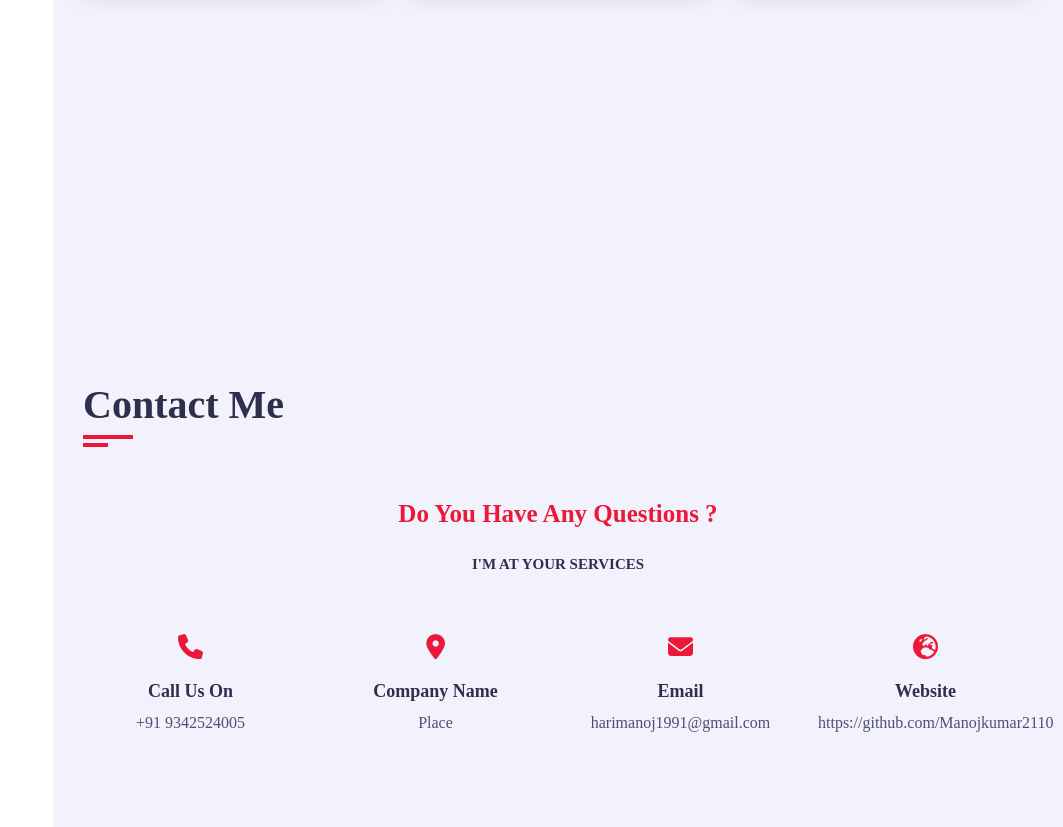
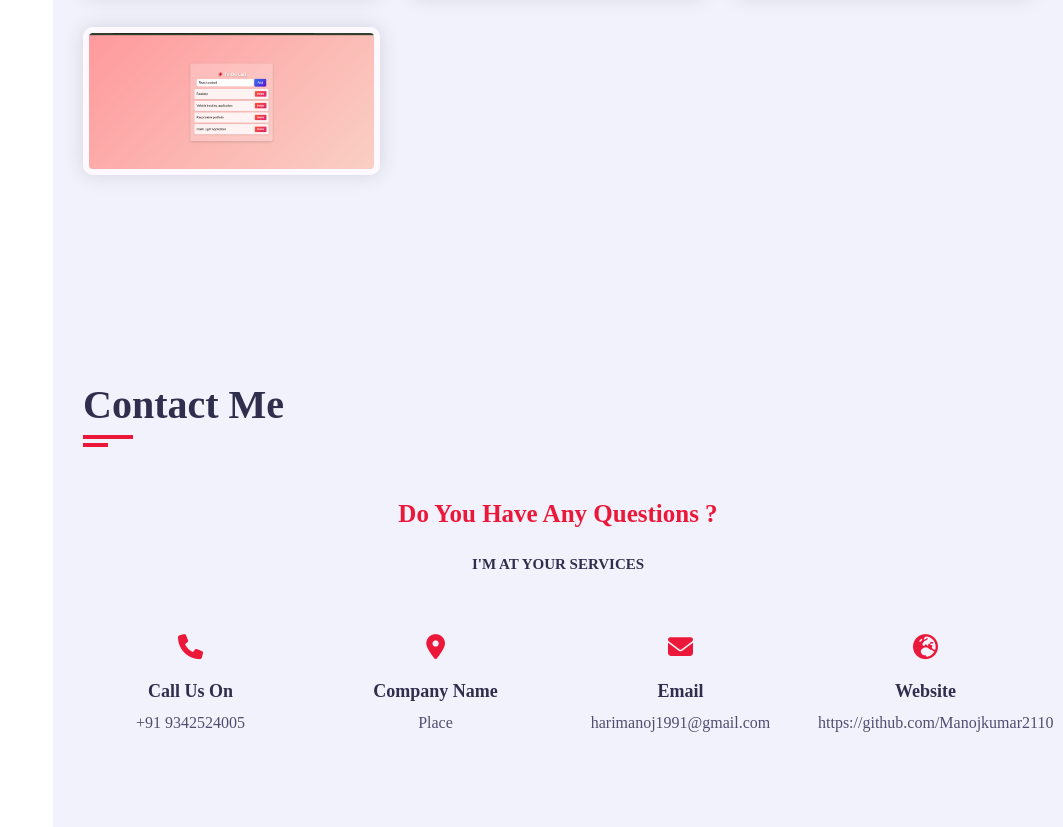
Before and after one commit to Manojkumar2110/My-Portfolio, a plain HTML site: page index.html in a window 1280 px wide. Shown: the part 3698-4525 px from the top of the page, without its empty margins (217-1280 px from the left). Drawn offline with nearby package versions, Linux system fonts and the light colour scheme; a web font is replaced by a local one.

Commit message:
Projects

```diff
--- a/index.html
+++ b/index.html
@@ -314,6 +314,13 @@
                                 </div>
                             </div>
                         </div>
+                        <div class="portfolio-item padd-15">
+                            <div class="portfolio-item-inner shadow-dark">
+                                <div class="portfolio-img">
+                                    <img src="image/project4.png" alt="">
+                                </div>
+                            </div>
+                        </div>
                     </div>
                 </div>
             </section>
```
Also changed, not shown: image/project4.png (added), 2 other files.
